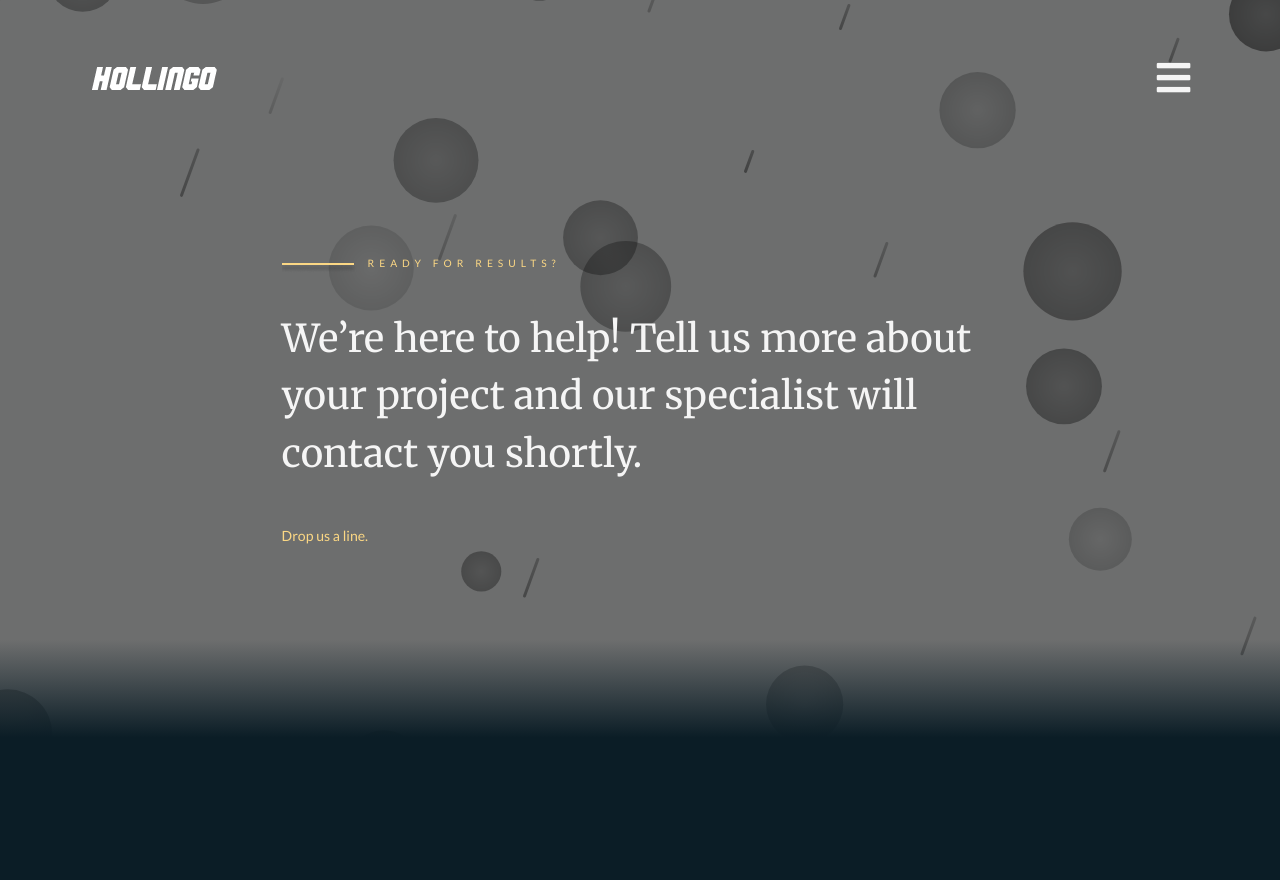
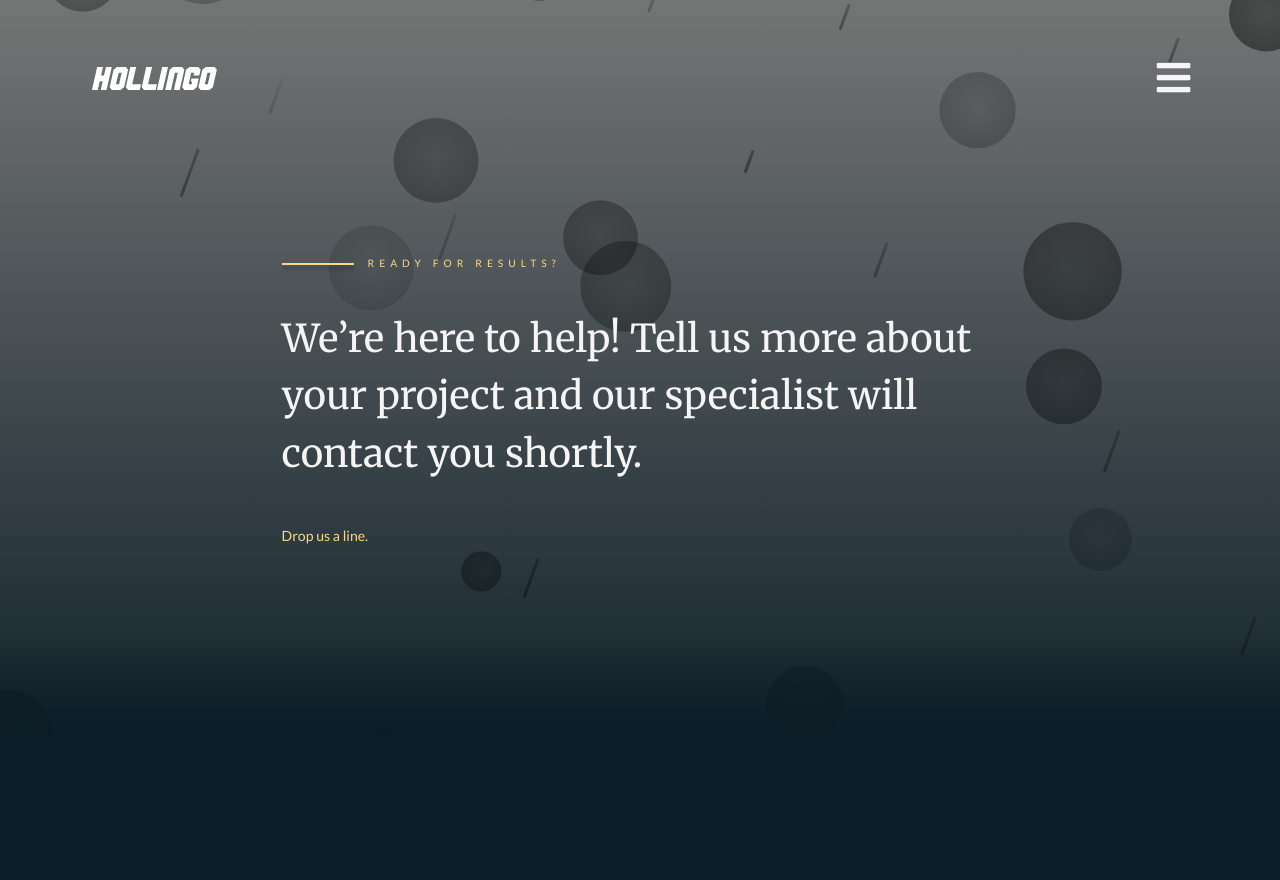
Before and after one commit to jaengustavof/phpCMS, a PHP site: page /contact.php in a window 1280 px wide. Shown: the top 880 px of the page. Run offline with PHP 8.4, Linux system fonts and the light colour scheme; data comes from the database, SQL or seed files in the repository; some libraries are stand-ins or nearby versions.

Commit message:
Cambios estilos.css

```diff
--- a/assets/css/estilo.css
+++ b/assets/css/estilo.css
@@ -1354,6 +1354,7 @@ footer li {
     left: 0;
     width: 100%;
     height: 100%;
+    background: linear-gradient(0deg, rgba(11,29,38,1) 0%, rgba(255,255,255,0.04525560224089631) 100%);
 }
 
 .area4 canvas {
```
